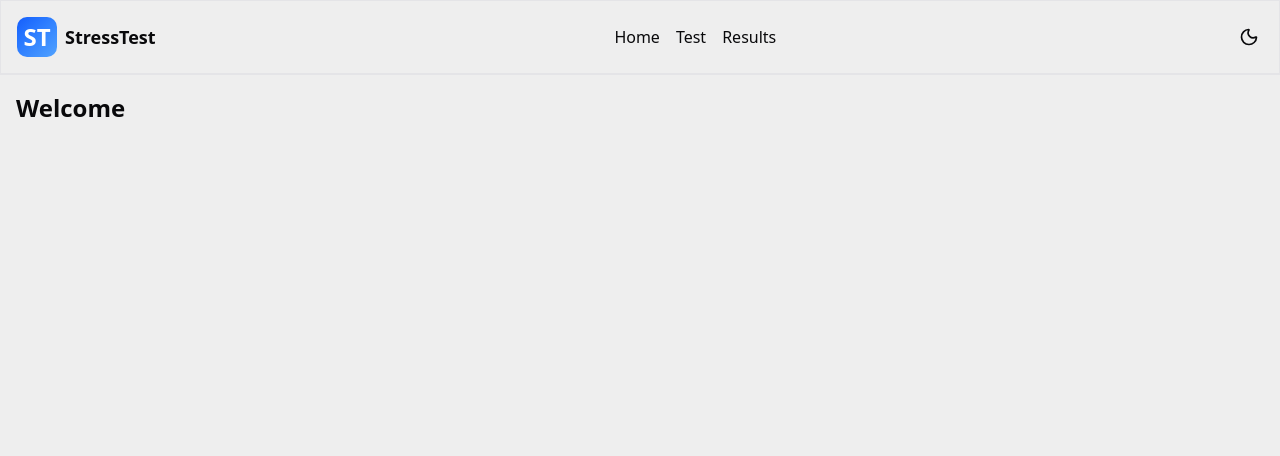
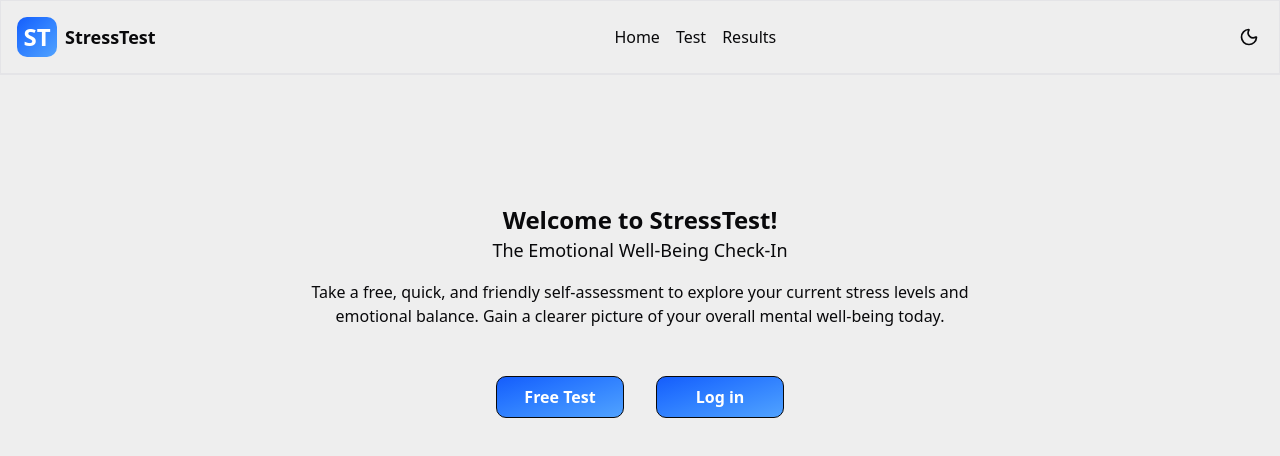
Before and after one commit to badger-99/stress_test, a Next.js app: page / in a window 1280 px wide. Shown: the top 456 px of the page. Built offline with nearby package versions, Linux system fonts and the light colour scheme.

Commit message:
Update welcome page

```diff
--- a/src/app/page.tsx
+++ b/src/app/page.tsx
@@ -1,5 +1,31 @@
+import Link from "next/link";
+
 export default function Home() {
-  return (
-		<div className='text-2xl font-semibold flex-1 flex p-4'>Welcome</div>
+	return (
+		<div className='flex-1 flex justify-center w-full'>
+			<div className='flex flex-col text-center gap-4 mt-32'>
+				<div className=''>
+					<p className='text-2xl font-semibold'>Welcome to StressTest!</p>
+					<p className='text-lg'>The Emotional Well-Being Check-In</p>
+				</div>
+				<div className='max-w-2xl'>
+					<p>
+						Take a free, quick, and friendly self-assessment to explore your current stress levels
+						and emotional balance. Gain a clearer picture of your overall mental well-being today.
+					</p>
+				</div>
+				<div className='flex justify-center gap-8 p-8'>
+					<Link href='/test' className='border border-foreground bg-gradient-to-br from-blue-600 to-blue-400 p-2 rounded-lg font-semibold text-white w-[8rem]'>
+						Free Test
+					</Link>
+					<Link
+						href='/auth/login'
+						className='border border-foreground bg-gradient-to-br from-blue-600 to-blue-400 p-2 rounded-lg font-semibold text-white w-[8rem]'
+					>
+						Log in
+					</Link>
+				</div>
+			</div>
+		</div>
 	);
 }
```
